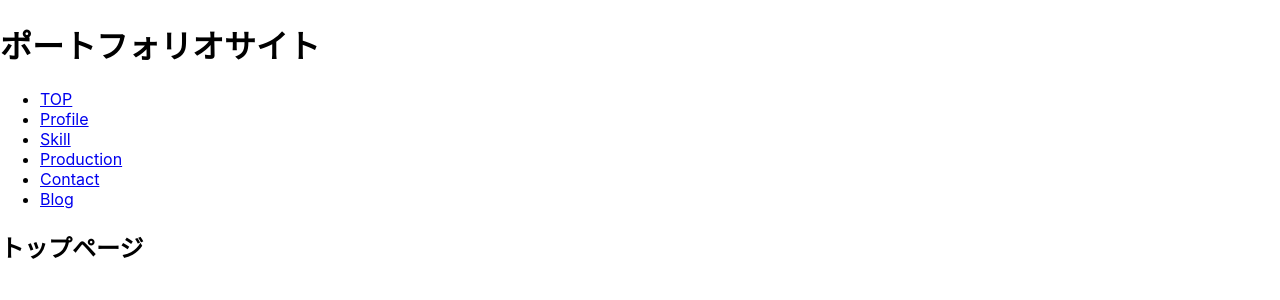
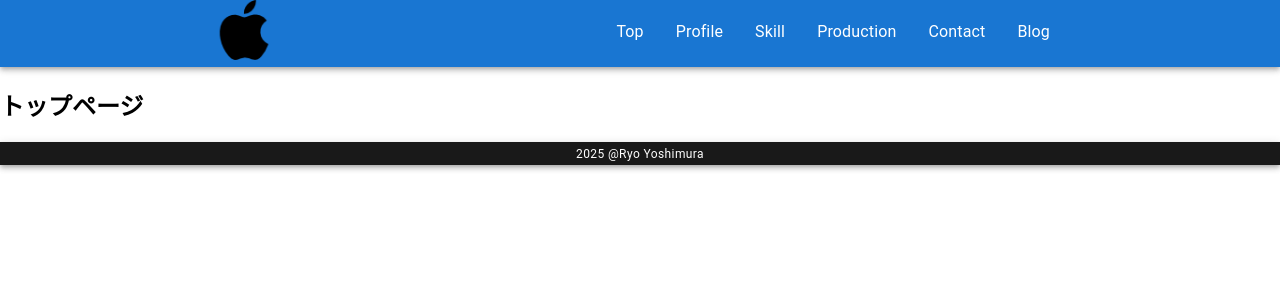
Before and after one commit to Ryo-y222/react-portfolio-app-yt, a React (Create React App) app: page / in a window 1280 px wide. Shown: the top 300 px of the page. Built offline with nearby package versions, Linux system fonts and the light colour scheme.

Commit message:
add header and footer components

```diff
--- a/src/App.tsx
+++ b/src/App.tsx
@@ -7,19 +7,13 @@
 import Contact from './pages/homes/contact';
 import Blog from './pages/homes/blog';
 import Nomatch from './pages/nomatch';
+import Header from './components/Header';
+import Footer from './components/Footer';
 
 const APP: React.FC = () => {
   return (
     <>
-      <h1>ポートフォリオサイト</h1>
-       <ul>
-        <li><Link to="/">TOP</Link></li>
-        <li><Link to="/profile">Profile</Link></li>
-        <li><Link to="/skill">Skill</Link></li>
-        <li><Link to="/production">Production</Link></li>
-        <li><Link to="/contact">Contact</Link></li>
-        <li><Link to="/blog">Blog</Link></li>
-       </ul>
+      <Header />
        <Routes>
          <Route path='' element={<Top />} />
          <Route path='/profile' element={<Profile />} />
@@ -29,6 +23,7 @@
          <Route path='blog' element={<Blog />} />
          <Route path='*' element={<Nomatch />} />
        </Routes>
+       <Footer />
     </>
   )
 };
--- /dev/null
+++ b/src/components/Footer.tsx
@@ -0,0 +1,27 @@
+import React from 'react';
+import { Routes, Route, Link } from 'react-router-dom';
+import Container from '@mui/material/Container';
+import AppBar from '@mui/material/AppBar';
+import Box from '@mui/material/Box';
+import Typography from '@mui/material/Typography';
+
+const Footer: React.FC = () => {
+  return (
+    <>
+      <AppBar component="footer" position="static" sx={{ backgroundColor: '#191919'}} >
+        <Container maxWidth="md">
+            <Box sx={{ textAlign: 'center' }}>
+                <Box>
+                    <Typography variant='caption'>
+                        2025 @Ryo Yoshimura
+                    </Typography>
+                </Box>
+            </Box>
+
+        </Container>
+      </AppBar>
+    </>
+  )
+};
+
+export default Footer;
--- /dev/null
+++ b/src/components/Header.tsx
@@ -0,0 +1,54 @@
+import React from 'react';
+import { Routes, Route, Link } from 'react-router-dom';
+import Container from '@mui/material/Container';
+import AppBar from '@mui/material/AppBar';
+import Box from '@mui/material/Box';
+import List from '@mui/material/List';
+import ListItem from '@mui/material/ListItem';
+import ListItemButton from '@mui/material/ListItemButton';
+import ListItemText from '@mui/material/ListItemText';
+import Typography from '@mui/material/Typography';
+import Logo from '../assets/images/logo.png';
+
+const setNavLinks: Array< {text: string, url: string} > = [
+        { text: "Top" , url: "/" },
+        { text: "Profile" , url: "/profile" },
+        { text: "Skill" , url: "/skill" },
+        { text: "Production" , url: "/production" },
+        { text: "Contact" , url: "/contact" },
+        { text: "Blog" , url: "/blog" },
+];
+
+const Header: React.FC = () => {
+  return (
+    <>
+      <AppBar component="header" position="static">
+        <Container maxWidth="md">
+            <Box sx={{ display: 'flex', justifyContent: 'space-between'}}>
+                <Box>
+                    <Typography component="h1">
+                        <Link to="/">
+                           <img src={Logo} alt='webエンジニアのポートフォリオサイト' height="60" width="auto"/>
+                        </Link>
+                    </Typography>
+                </Box>
+                <Box>
+                    <List component="nav" sx={{ display:'flex', justifyContent: 'flex-start' }}>
+                        { setNavLinks.map( (navLInk) => (
+                        <ListItem disablePadding>
+                            <ListItemButton sx={{ textAlign: 'center'}} component={Link} to={navLInk.url}>
+                              <ListItemText primary={navLInk.text} />
+                            </ListItemButton>
+                        </ListItem>
+                        ))}
+                    </List>
+                </Box>
+            </Box>
+
+        </Container>
+      </AppBar>
+    </>
+  )
+};
+
+export default Header;
```
Also changed, not shown: src/assets/images/logo.png (added).
